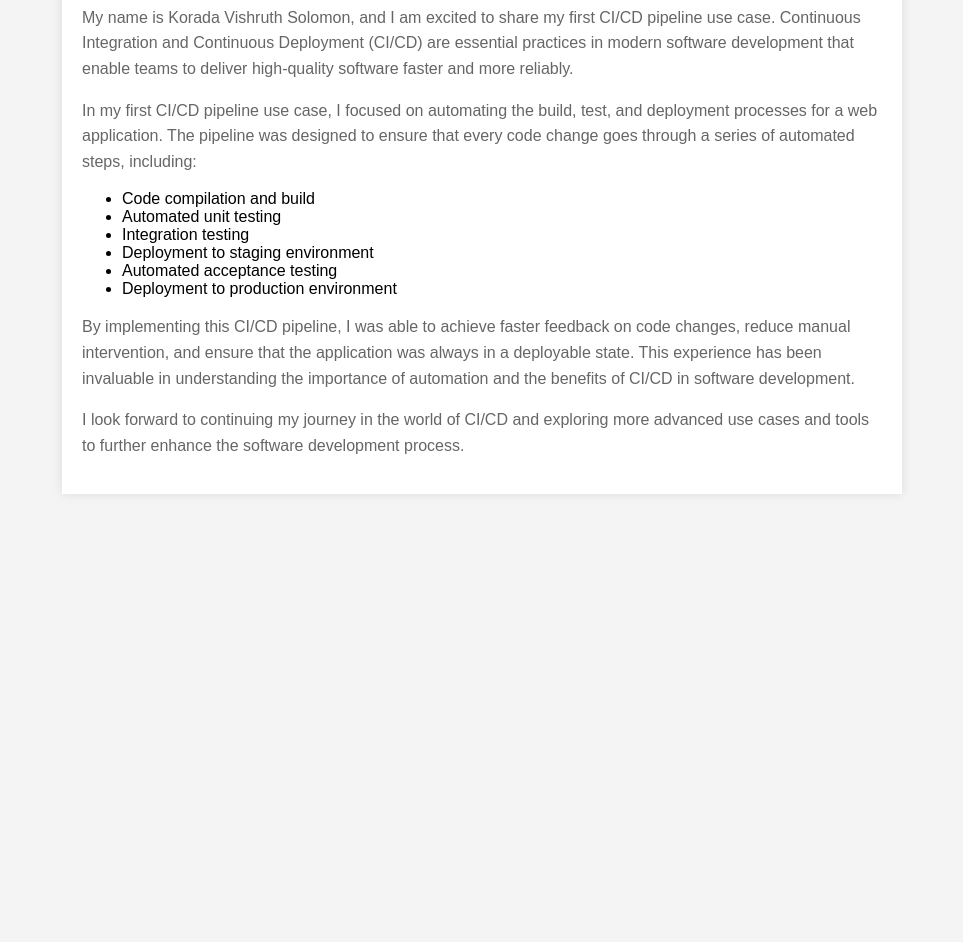
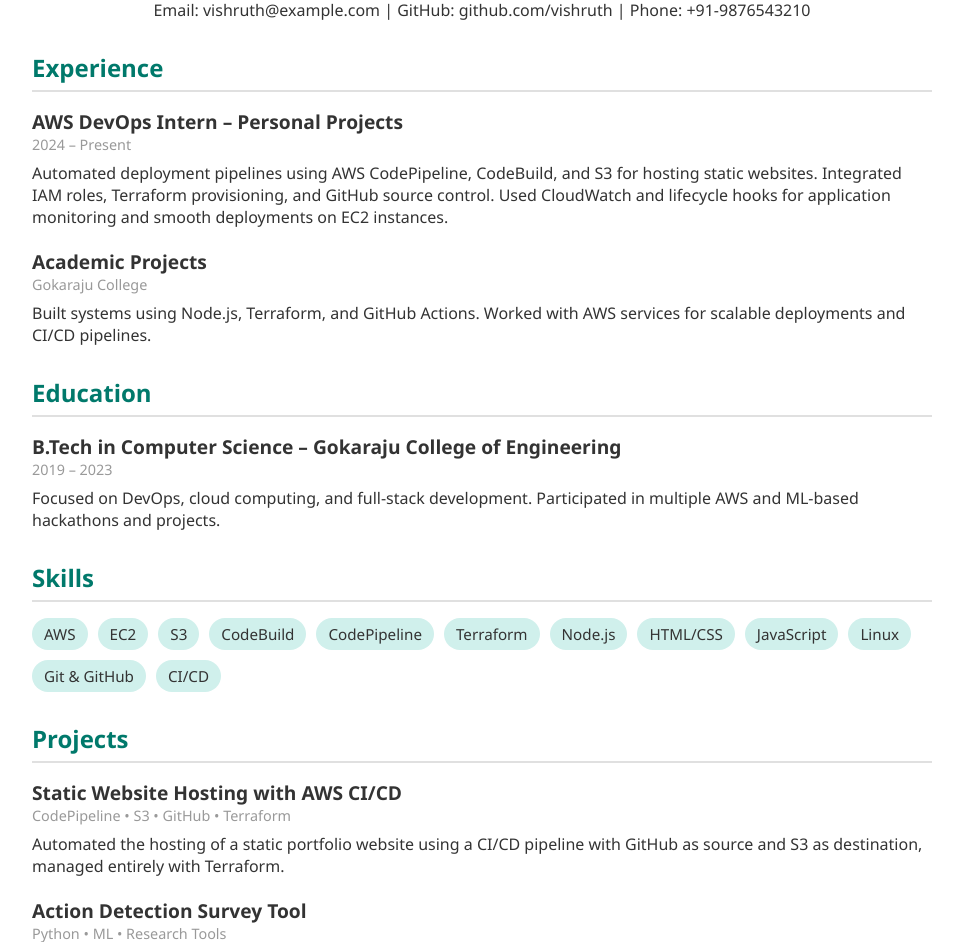
Before and after one commit to ftwtarun07/final_use_case, a plain HTML site: page index.html in a window 1280 px wide. Shown: the part 193-1135 px from the top of the page, without its empty margins (158-1121 px from the left). Before the commit the page ends 800 px from the top, so only its background shows below. Drawn offline with Linux system fonts and the light colour scheme.

Commit message:
Update index.html

```diff
--- a/index.html
+++ b/index.html
@@ -1,64 +1,151 @@
 <!DOCTYPE html>
 <html lang="en">
 <head>
-    <meta charset="UTF-8">
-    <meta name="viewport" content="width=device-width, initial-scale=1.0">
-    <title>Korada Vishruth Solomon - First CI/CD Pipeline Use Case</title>
+  <meta charset="UTF-8" />
+  <meta name="viewport" content="width=device-width, initial-scale=1.0"/>
+  <title>Vishruth Solomon – Resume</title>
   <style>
     body {
-            font-family: Arial, sans-serif;
       margin: 0;
-            padding: 0;
-            background-color: #f4f4f4;
+      font-family: 'Segoe UI', sans-serif;
+      background: #f3f6fa;
+      color: #333;
     }
     .container {
-            max-width: 800px;
-            margin: 50px auto;
-            padding: 20px;
-            background-color: #fff;
-            box-shadow: 0 0 10px rgba(0, 0, 0, 0.1);
-        }
-        h1 {
-            color: #333;
-        }
-        p {
-            color: #666;
-            line-height: 1.6;
+      max-width: 900px;
+      margin: 40px auto;
+      background: #fff;
+      padding: 40px;
+      box-shadow: 0 8px 30px rgba(0, 0, 0, 0.05);
+      border-radius: 12px;
     }
     .header {
       text-align: center;
+      margin-bottom: 30px;
+    }
+    .header h1 {
+      margin: 0;
+      font-size: 2.5rem;
+      color: #222;
+    }
+    .header p {
+      font-size: 1.05rem;
+      color: #777;
+    }
+    .section {
+      margin-bottom: 30px;
+    }
+    .section h2 {
+      color: #00796b;
+      border-bottom: 2px solid #e0e0e0;
+      padding-bottom: 6px;
+      margin-bottom: 16px;
+    }
+    .item {
       margin-bottom: 20px;
     }
-                   color: #444;
+    .item h3 {
+      margin: 0;
+      font-size: 1.2rem;
+      color: #333;
+    }
+    .item span {
+      display: block;
+      color: #999;
+      font-size: 0.9rem;
+      margin-bottom: 8px;
+    }
+    .item p {
+      margin: 0;
+    }
+    .skills {
+      display: flex;
+      flex-wrap: wrap;
+      gap: 10px;
+    }
+    .skills span {
+      background: #d0f0ec;
+      padding: 6px 12px;
+      border-radius: 20px;
+      font-size: 0.95rem;
+    }
+    @media (max-width: 600px) {
+      .container {
+        padding: 20px;
+      }
+      .header h1 {
+        font-size: 2rem;
+      }
     }
   </style>
 </head>
 <body>
   <div class="container">
     <div class="header">
-            <h1>Korada Vishruth Solomon</h1>
+      <h1>Korada Vishruth Solomon Kumar</h1>
+      <p>AWS & DevOps Enthusiast | Full Stack Learner | Final Year B.Tech Student</p>
+Email: vishruth@example.com | GitHub: github.com/vishruth | Phone: +91-9876543210</p>
     </div>
-        <h2>First CI/CD Pipeline Use Case</h2>
-        <p>
-            My name is Korada Vishruth Solomon, and I am excited to share my first CI/CD pipeline use case. Continuous Integration and Continuous Deployment (CI/CD) are essential practices in modern software development that enable teams to deliver high-quality software faster and more reliably.
-        </p>
-        <p>
-            In my first CI/CD pipeline use case, I focused on automating the build, test, and deployment processes for a web application. The pipeline was designed to ensure that every code change goes through a series of automated steps, including:
-        </p>
-        <ul>
-            <li>Code compilation and build</li>
-            <li>Automated unit testing</li>
-            <li>Integration testing</li>
-            <li>Deployment to staging environment</li>
-            <li>Automated acceptance testing</li>
-            <li>Deployment to production environment</li>
-        </ul>
-        <p>
-            By implementing this CI/CD pipeline, I was able to achieve faster feedback on code changes, reduce manual intervention, and ensure that the application was always in a deployable state. This experience has been invaluable in understanding the importance of automation and the benefits of CI/CD in software development.
-        </p>
-        <p>
-            I look forward to continuing my journey in the world of CI/CD and exploring more advanced use cases and tools to further enhance the software development process.
-        </p>
+
+    <div class="section">
+      <h2>Experience</h2>
+      <div class="item">
+        <h3>AWS DevOps Intern – Personal Projects</h3>
+        <span>2024 – Present</span>
+        <p>Automated deployment pipelines using AWS CodePipeline, CodeBuild, and S3 for hosting static websites. Integrated IAM roles, Terraform provisioning, and GitHub source control. Used CloudWatch and lifecycle hooks for application monitoring and smooth deployments on EC2 instances.</p>
+      </div>
+      <div class="item">
+        <h3>Academic Projects</h3>
+        <span>Gokaraju College</span>
+        <p>Built systems using Node.js, Terraform, and GitHub Actions. Worked with AWS services for scalable deployments and CI/CD pipelines.</p>
+      </div>
+    </div>
+
+    <div class="section">
+      <h2>Education</h2>
+      <div class="item">
+        <h3>B.Tech in Computer Science – Gokaraju College of Engineering</h3>
+        <span>2019 – 2023</span>
+        <p>Focused on DevOps, cloud computing, and full-stack development. Participated in multiple AWS and ML-based hackathons and projects.</p>
+      </div>
+    </div>
+
+    <div class="section">
+      <h2>Skills</h2>
+      <div class="skills">
+        <span>AWS</span>
+        <span>EC2</span>
+        <span>S3</span>
+        <span>CodeBuild</span>
+        <span>CodePipeline</span>
+        <span>Terraform</span>
+        <span>Node.js</span>
+        <span>HTML/CSS</span>
+        <span>JavaScript</span>
+        <span>Linux</span>
+        <span>Git & GitHub</span>
+        <span>CI/CD</span>
+      </div>
+    </div>
+
+    <div class="section">
+      <h2>Projects</h2>
+      <div class="item">
+        <h3>Static Website Hosting with AWS CI/CD</h3>
+        <span>CodePipeline • S3 • GitHub • Terraform</span>
+        <p>Automated the hosting of a static portfolio website using a CI/CD pipeline with GitHub as source and S3 as destination, managed entirely with Terraform.</p>
+      </div>
+      <div class="item">
+        <h3>Action Detection Survey Tool</h3>
+        <span>Python • ML • Research Tools</span>
+        <p>Surveyed top 50 journals for state-of-the-art machine learning models in action detection using automated scraping and classification techniques.</p>
+      </div>
+    </div>
+
+    <div class="section">
+      <h2>Interests</h2>
+      <p>Table Tennis, Volleyball, Basketball, Snooker, Hiking, Chess, Exploring Cloud DevOps and Infrastructure as Code.</p>
+    </div>
   </div>
 </body>
 </html>
```
Lines whose indentation alone changed are shown as unchanged.
